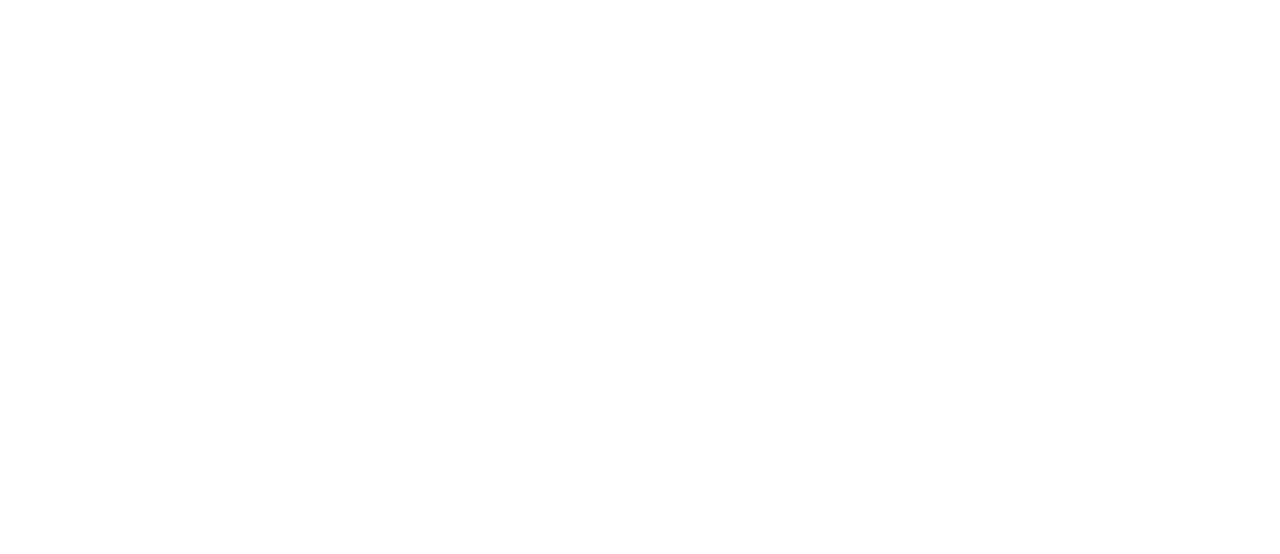
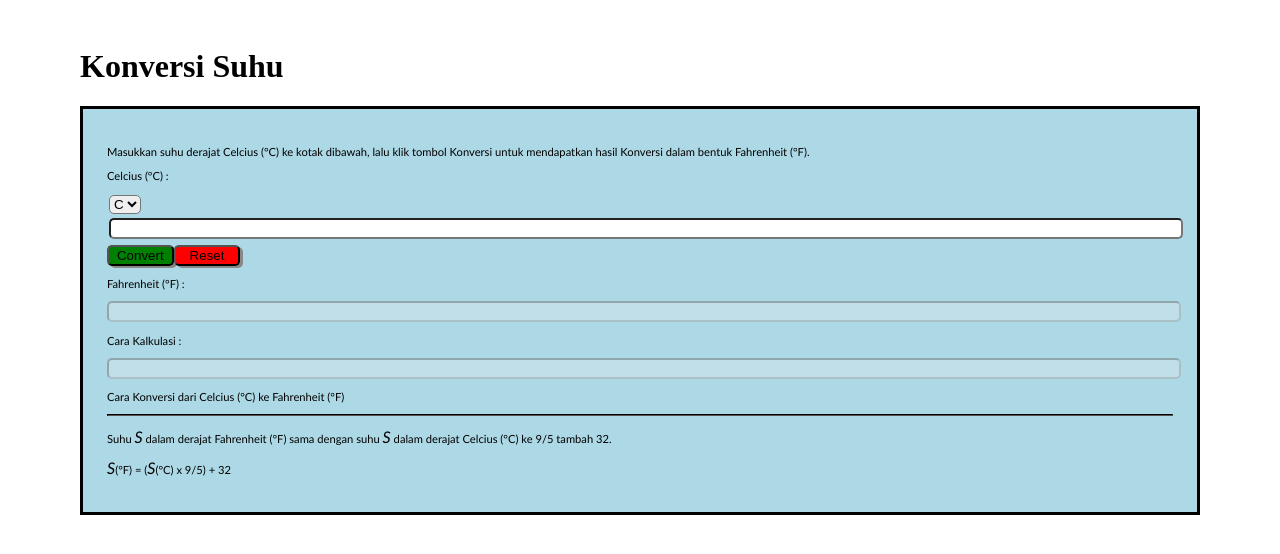
Before and after one commit to revou-fundamental-course/15-apr-24-Just4RandomPerson, a plain HTML site: page index.html in a window 1280 px wide. Drawn offline with Linux system fonts and the light colour scheme.

Commit message:
commit config

```diff
--- a/CSS/style.css
+++ b/CSS/style.css
@@ -0,0 +1,74 @@
+body{
+    margin: 3em 5em;
+}
+
+main{
+    background-color: lightblue;
+    border: 3px solid black;
+    padding: 1.5em;
+}
+
+#button {
+    display: flex;
+}
+main p {
+    font-family:'Gill Sans', 'Gill Sans MT', Calibri, 'Trebuchet MS', sans-serif;
+    font-size: 0.7em;
+}
+
+.celcius input,select{
+    border-radius: 5px;
+    margin: 2px;
+}
+
+.convert{
+    border-radius: 5px;
+    margin-top: 0.3em;
+    box-shadow: 3px 2px #888888;
+    background-color: green;
+    min-width: 5em;
+}
+
+.reset{
+    border-radius: 5px;
+    margin-top: 0.3em;
+    box-shadow: 3px 2px #888888;
+    background-color: red;
+    min-width: 5em;
+}
+.fahrenheit input{
+    border-radius: 5px;
+}
+
+.hasil-convert input{
+    border-radius: 5px;
+}
+
+main input{
+    width: 100%;
+}
+
+hr{
+    border-color: black;
+}
+
+.huruf-s{
+    font-size: medium;
+    font-style: italic;
+}
+
+@media only screen and (max-width:321px){
+    body{
+        margin: 3em 2em;
+    }
+    main{
+        background-color: lightblue;
+        border: 3px solid black;
+        padding: 1.5em;
+    }
+
+    #button {
+        display: flex;
+        flex-direction: column;
+    }
+}
--- a/JS/script.js
+++ b/JS/script.js
@@ -0,0 +1,39 @@
+var form = document.getElementById("form");
+function convert(e) {
+    var temp_input = document.getElementsByTagName('select')[0].value;
+    var nilai_input = parseInt(document.getElementById('celcius').value);
+    if (temp_input === 'C'){
+        var hasil = (nilai_input * 1.8) + 32;
+        hasil = hasil.toFixed(1);
+        document.getElementById("fahrenheit").value = hasil;
+        document.getElementById("kalkulasi").value = `(${nilai_input} * 9/5) + 32 = ${hasil}`;
+    } else{
+        var hasil = (5*(nilai_input-32))/9;
+        hasil = hasil.toFixed(1);
+        document.getElementById("fahrenheit").value = hasil;
+        document.getElementById("kalkulasi").value = `(5/9*(${nilai_input}-32) = ${hasil}`;
+    }
+    e.preventDefault();
+}
+
+function reset() {
+    form = form.reset()
+}
+
+function change() {
+    var temp_input = document.getElementsByTagName('select')[0].value;
+    if (temp_input === 'F'){
+        document.getElementById('text-awal-input').innerHTML = 'Fahrenheit (&deg;F)';
+        document.getElementById('text-akhir-input').innerHTML = 'Celcius (&deg;C)';
+        document.getElementById('judul-rumus').innerHTML = 'Cara Konversi dari Fahrenheit (&deg;F) ke Celcius (&deg;C)';
+        document.getElementById('deskripsi-rumus').innerHTML = "Suhu <span class=\"huruf-s\">S</span> dalam derajat Celcius (&deg;C) sama dengan suhu <span class=\"huruf-s\">S</span> dalam derajat Fahrenheit (&deg;F) kurang 32 dikalikan 5/9.";
+        document.getElementById('rumus').innerHTML = '<span class="huruf-s">S</span>(&deg;C) = (<span class="huruf-s">S</span>(&deg;F) - 32) x 5/9';
+    }else{
+        document.getElementById('text-awal-input').innerHTML = 'Celcius (&deg;C)';
+        document.getElementById('text-akhir-input').innerHTML = 'Fahrenheit (&deg;F)';
+        document.getElementById('judul-rumus').innerHTML = 'Cara Konversi dari Celcius (&deg;C) ke Fahrenheit (&deg;F)';
+        document.getElementById('deskripsi-rumus').innerHTML = "Suhu <span class=\"huruf-s\">S</span> dalam derajat Fahrenheit (&deg;F) sama dengan suhu <span class=\"huruf-s\">S</span> dalam derajat Celcius (&deg;C) ke 9/5 tambah 32.";
+        document.getElementById('rumus').innerHTML = '<span class="huruf-s">S</span>(&deg;F) = (<span class="huruf-s">S</span>(&deg;C) x 9/5) + 32';
+    }
+}
+form.addEventListener("submit", convert);
--- a/index.html
+++ b/index.html
@@ -3,9 +3,55 @@
 <head>
     <meta charset="UTF-8">
     <meta name="viewport" content="width=device-width, initial-scale=1.0">
-    <title>Document</title>
+    <title>Konversi Suhu</title>
+    <link rel="stylesheet" href="CSS/style.css">
 </head>
 <body>
+    <heading><h1>Konversi Suhu</h1></heading>
+    <main>
+        <section class="bagian-konversi">
+            <article class="awal-deskripsi">
+                <p>Masukkan suhu derajat Celcius (&deg;C) ke kotak dibawah,
+                    lalu klik tombol Konversi untuk mendapatkan hasil Konversi
+                    dalam bentuk Fahrenheit (&deg;F).
+                </p>
+            </article>
+            <form id="form">
+                <article class="celcius">
+                    <p id="text-awal-input">Celcius (&deg;C) :</p>
+                    <select onchange="change()">
+                        <option id="c">C</option>
+                        <option id="f">F</option>
+                    </select>
+                    <input type="number" id="celcius" required><br>
+                    <div id="button">
+                    <button class="convert" onclick="convert()">Convert</button>
+                    <button class="reset" onclick="reset()">Reset</button>
+                    </div>
+                </article>
 
+                <article class="fahrenheit">
+                    <p id="text-akhir-input">Fahrenheit (&deg;F) :</p>
+                    <input type="text" id="fahrenheit" disabled>
+                </article>
+
+                <article class="hasil-convert">
+                    <p>Cara Kalkulasi :</p>
+                    <input type="text" id="kalkulasi" disabled>
+                </article>
+            </form>
+        </section>
+
+        <section class="bagian-rumus">
+            <p id="judul-rumus">Cara Konversi dari Celcius (&deg;C) ke Fahrenheit (&deg;F)</p>
+            <hr>
+            <p id="deskripsi-rumus">Suhu <span class="huruf-s">S</span> dalam derajat Fahrenheit (&deg;F) sama
+            dengan suhu <span class="huruf-s">S</span> dalam derajat Celcius (&deg;C) ke 9/5 tambah 32.</p>
+            <article>
+                <p id="rumus"><span class="huruf-s">S</span>(&deg;F) = (<span class="huruf-s">S</span>(&deg;C) x 9/5) + 32</p>
+            </article>
+        </section>
+    </main>
+    <script src="JS/script.js"></script>
 </body>
 </html>
```
